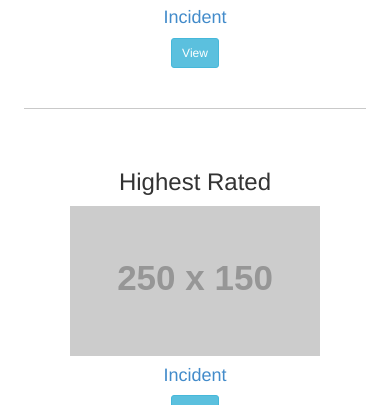
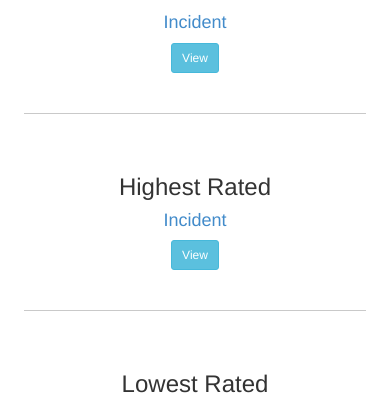
Before and after one commit to coffee-n-code/hackathon-team2, a PHP site: page / in a window 390 px wide. Shown: the part 650-1055 px from the top of the page. Run offline with PHP 8.4, Linux system fonts and the light colour scheme; grey boxes labelled with a size stand in for pictures from a placeholder-image service; some libraries are stand-ins or nearby versions.

Commit message:
further changes to frontend callback function

```diff
--- a/includes/_highlights.php
+++ b/includes/_highlights.php
@@ -4,29 +4,29 @@
 		<h3>Most Recent</h3>
 		<div class="video">
 		<!-- Thumbnail Image -->
-			<img src="http://placehold.it/250x150" alt="">
+			<a href="" class="video-thumbnail" target="_blank"><iframe width="250" height="150" src="//www.youtube.com/embed/IeHBc3W4Raw" frameborder="0" allowfullscreen></iframe></a>
 		</div>
 		<!-- Incident details -->
 		<h4 class="incident text-primary">Incident</h4>
 		<a href="incident.php" class="view btn btn-info btn-sm">View</a>
 	</div>
 <!-- Highest rated -->
-	<div class="col-lg-4 col-md-6 col-xs-12 center highlight" id="highest-rated">
+	<div class="col-lg-4 col-md-6 col-xs-12 center highlight" id="highestRated">
 		<h3>Highest Rated</h3>
 		<div class="video">
 			<!-- Thumbnail Image -->
-			<img src="http://placehold.it/250x150" alt="">
+			<a href="" class="video-thumbnail" target="_blank"></a>
 		</div>
 		<!-- Incident details -->
 		<h4 class="incident text-primary">Incident</h4>
 		<a href="incident.php" class="view btn btn-info btn-sm">View</a>
 	</div>
 <!-- Lowest rated -->
-	<div class="col-lg-4 col-md-6 col-xs-12 center highlight" id="lowest-rated">
+	<div class="col-lg-4 col-md-6 col-xs-12 center highlight" id="lowestRated">
 		<h3>Lowest Rated</h3>
 		<div class="video">
 			<!-- Thumbnail Image -->
-			<img src="http://placehold.it/250x150" alt="">
+			<a href="" class="video-thumbnail" target="_blank"><iframe width="250" height="150" src="//www.youtube.com/embed/IeHBc3W4Raw" frameborder="0" allowfullscreen></iframe></a>
 		</div>
 		<!-- Incident details -->
 		<h4 class="incident text-primary">Incident</h4>
--- a/js/ajax/ajax.js
+++ b/js/ajax/ajax.js
@@ -1,6 +1,14 @@
 function displayData(data){
-	$('#mostRecent').find('h4.incident').text(data.node_title);
-	$('#videoTitle').text(data.node_title);
+	var iframe = '<iframe width="250" height="150" src="'+src+'" frameborder="0" allowfullscreen></iframe>';
+	$('#mostRecent').find('h4.incident').text(data[0].node_title);
+	$('#mostRecent').find('.video-thumbnail').attr('href', data[0]['Evidence Piece'][0].field_media_url['und'][0].display_url);
+	$('#mostRecent').find('iframe').attr('src', data[0]['Evidence Piece'][0].field_media_url['und'][0].display_url);
+	$('#highestRated').find('h4.incident').text(data[2].node_title);
+	$('#highestRated').find('.video-thumbnail').attr('href', data[2]['Evidence Piece'][0].field_media_url['und'][0].display_url);
+	$('#highestRated').find('iframe').attr('src', data[0]['Evidence Piece'][0].field_media_url['und'][0].display_url);
+	$('#lowestRated').find('h4.incident').text(data[1].node_title);
+	$('#lowestRated').find('.video-thumbnail').attr('href', data[1]['Evidence Piece'][0].field_media_url['und'][0].display_url);
+	$('#lowestRated').find('iframe').attr('src', data[0]['Evidence Piece'][0].field_media_url['und'][0].display_url);
 };
 
 function incident_ajax_callback(data){
```
